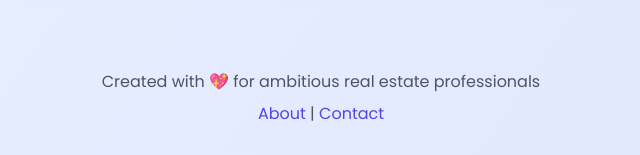
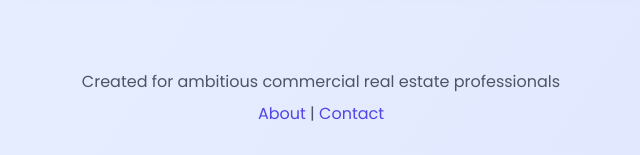
Before and after one commit to tony-42069/ai-tools-for-cre-professionals, a plain HTML site: page index.html in a window 1280 px wide. Shown: the part 1762-1917 px from the top of the page, 319-959 px from the left. Drawn offline with nearby package versions, Linux system fonts and the light colour scheme.

Commit message:
Update index.html

```diff
--- a/index.html
+++ b/index.html
@@ -312,7 +312,7 @@
 </div>
 
 <footer class="text-center py-8 text-gray-600">
-    <p>Created with 💖 for ambitious real estate professionals</p>
+    <p>Created for ambitious commercial real estate professionals</p>
     <p class="mt-2">
         <a href="#" class="text-indigo-600 hover:text-indigo-800 transition duration-300">About</a> |
         <a href="#" class="text-indigo-600 hover:text-indigo-800 transition duration-300">Contact</a>
```
